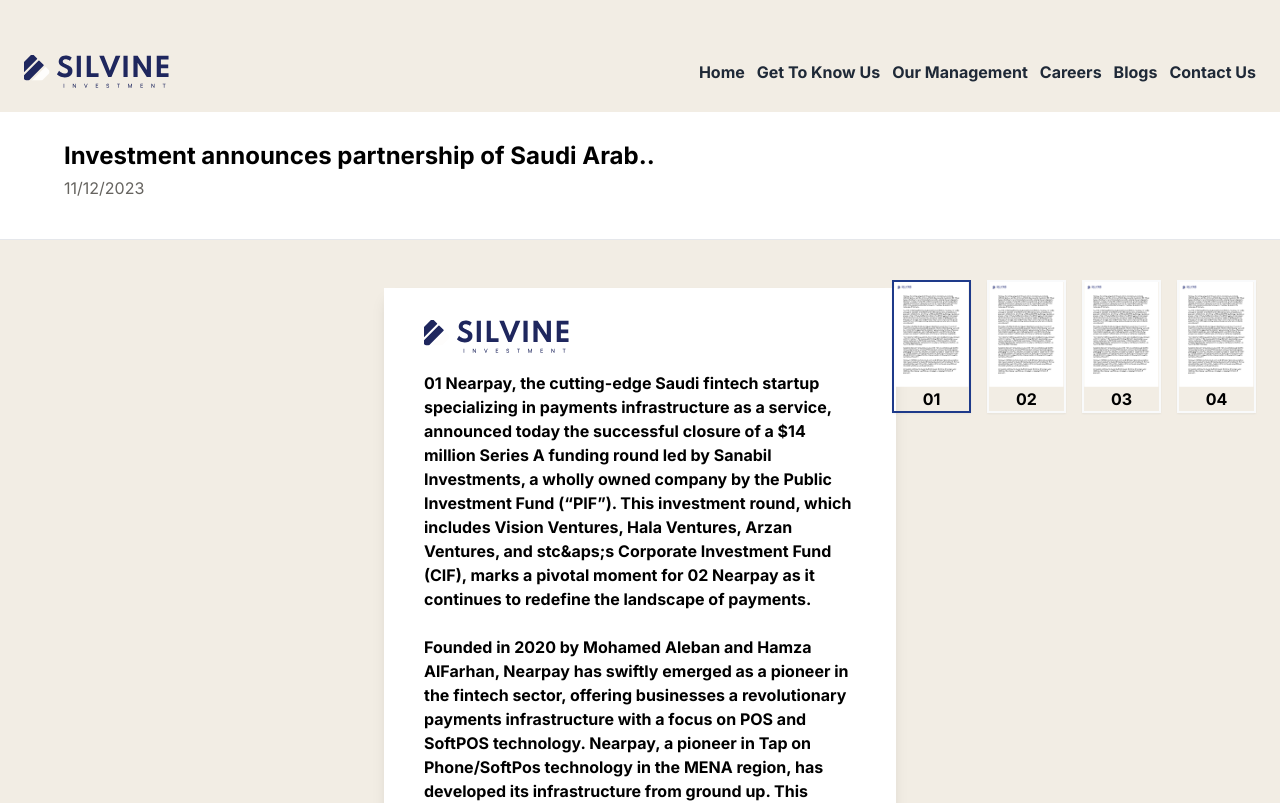
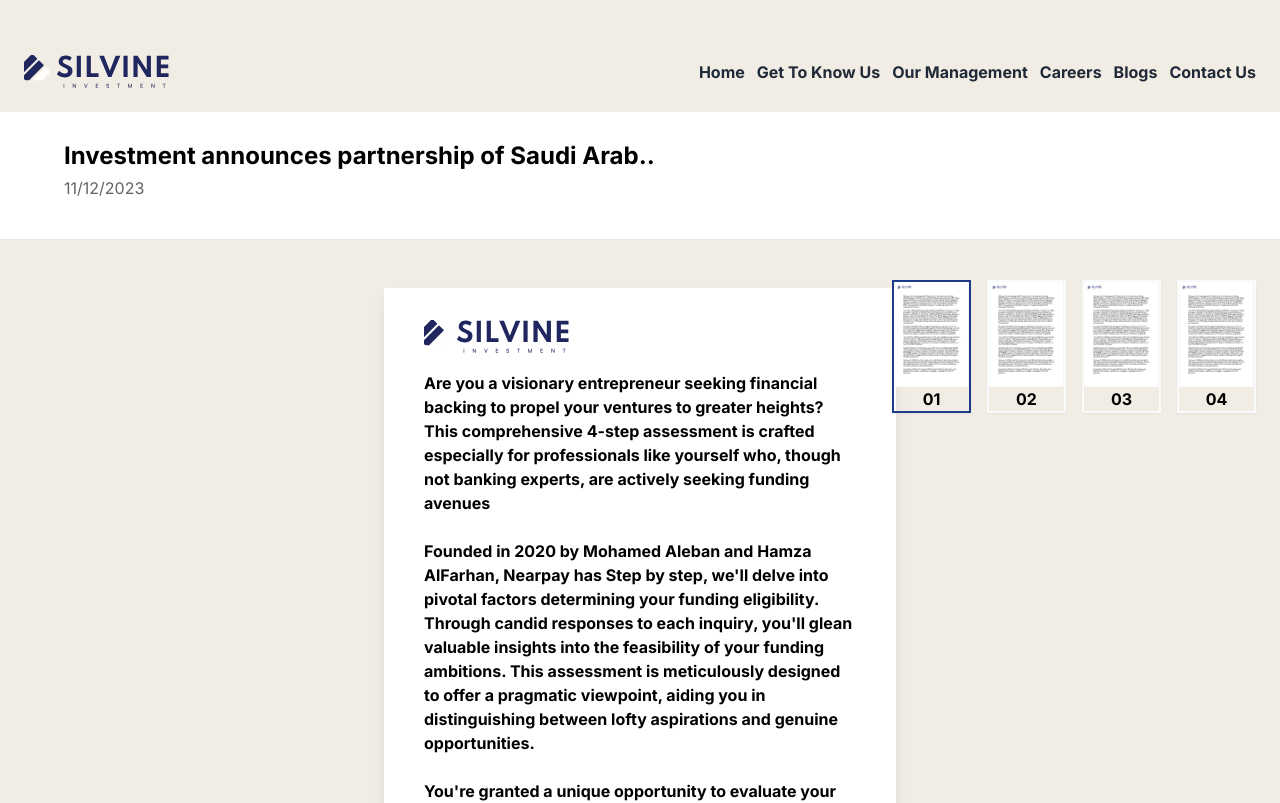
Before and after one commit to Brainaictechnologies/Silvine-abbey, a Next.js app: page /about-us in a window 1280 px wide. Shown: the top 803 px of the page. Built offline with nearby package versions, Linux system fonts and the light colour scheme.

Commit message:
modification

```diff
--- a/app/(route)/blog/page.tsx
+++ b/app/(route)/blog/page.tsx
@@ -2,7 +2,7 @@
 import { useRouter } from "next/navigation";
 import React from "react";
 
-// Define the type for a blog post
+// Define the type for a blog postz
 type BlogPostData = {
   id: string;
   title: string;
@@ -72,7 +72,7 @@
 ];
 
 // Blog page component
-export const SingleBlogPage = () => {
+const SingleBlogPage = () => {
   const router = useRouter();
   return (
     <div className="bg-gray-100 min-h-screen py-12 mt-24">
@@ -105,3 +105,4 @@
     </div>
   );
 };
+export default SingleBlogPage;
--- a/components/Article/Article1.tsx
+++ b/components/Article/Article1.tsx
@@ -4,61 +4,49 @@
   return (
     <div>
       <h4>
-        01 Nearpay, the cutting-edge Saudi fintech startup specializing in
-        payments infrastructure as a service, announced today the successful
-        closure of a $14 million Series A funding round led by Sanabil
-        Investments, a wholly owned company by the Public Investment Fund
-        (“PIF”). This investment round, which includes Vision Ventures, Hala
-        Ventures, Arzan Ventures, and stc&aps;s Corporate Investment Fund (CIF),
-        marks a pivotal moment for 02 Nearpay as it continues to redefine the
-        landscape of payments.
+        Are you a visionary entrepreneur seeking financial backing to propel
+        your ventures to greater heights? This comprehensive 4-step assessment
+        is crafted especially for professionals like yourself who, though not
+        banking experts, are actively seeking funding avenues
         <br />
         <br />
-        Founded in 2020 by Mohamed Aleban and Hamza AlFarhan, Nearpay has
-        swiftly emerged as a pioneer in the fintech sector, offering businesses
-        a revolutionary payments infrastructure with a focus on POS and SoftPOS
-        technology. Nearpay, a pioneer in Tap on Phone/SoftPos technology in the
-        MENA region, has developed its infrastructure from ground up. This
-        innovative solution simplifies accepting payments on any device
-        including phones, tablets, kiosks and handheld devices easier than ever,
-        offering a seamless and secure experience for both merchants and
-        consumers.
+        Founded in 2020 by Mohamed Aleban and Hamza AlFarhan, Nearpay has Step
+        by step, we'll delve into pivotal factors determining your funding
+        eligibility. Through candid responses to each inquiry, you'll glean
+        valuable insights into the feasibility of your funding ambitions. This
+        assessment is meticulously designed to offer a pragmatic viewpoint,
+        aiding you in distinguishing between lofty aspirations and genuine
+        opportunities.
         <br />
         <br />
-        The Series A funding round will empower Nearpay to accelerate its
-        mission of transforming how businesses handle payments. The $14 million
-        funding round will be instrumental in supporting the company&aps;s
-        global expansion plans, advancing technological capabilities, and
-        solidifying Nearpay&aps;s commitment to driving excellence in payments
-        infrastructure with a focus on card present payments.
+        You're granted a unique opportunity to evaluate your funding
+        requirements, reflect on past ventures and their achievements, undergo a
+        financial capability evaluation, and assess your relationship with your
+        bank. Regardless of your responses, tailored advice for professional
+        solutions awaits you. All this can be accomplished with just a few
+        clicks, ensuring you reap the benefits of this invaluable resource.
         <br />
         <br />
-        &quot;Our vision for redefining payments has not only been validated but
-        supercharged with this investment. The road ahead is thrilling, filled
-        with opportunities as we use this momentum to effortlessly revolutionize
-        mobile transactions, creating seamless experiences for businesses and
-        consumers&quot;, said Mohamed Aleban, Co-Founder & CEO of Nearpay.
+        As you progress through this assessment, you'll be presented with three
+        choices for each question, enabling you to articulate your perspectives
+        and beliefs concerning your funding opportunities. Your considered
+        responses will lead you through the test, revealing your stance on
+        securing funding {"–"} whether it's an aspiration or a tangible
+        possibility.
         <br />
         <br />
-        Sanabil Investments spokesperson commented,” We are excited to back
-        NearPay in its journey to enable seamless POS transactions and boost
-        local and regional digital payment evolution. NearPay successfully
-        emerged as a preferred provider for SoftPOS solutions, solving key pain
-        points for its partners and business users. We look forward to
-        supporting the company realize its full potential through its next phase
-        of growth”.
+        Rest assured, your privacy is of utmost importance to us. No personal
+        information or answers provided during this assessment will be stored or
+        recorded. Your responses are strictly utilized to guide you through the
+        evaluation process and furnish you with tailored insights into your
+        funding potential.
         <br />
         <br />
-        Nearpay&aps;s SoftPOS transforms every device with NFC(near field
-        communication) into a secure payment terminal, eliminating the need for
-        extra hardware. This not only streamlines payments but also slashes
-        costs for businesses, presenting an irresistible solution across diverse
-        industries.
-        <br />
-        <br />
-        As Nearpay continues to disrupt the fintech space, the Series A funding
-        round reinforces the company&aps;s position as a key player in shaping
-        the future of payments.
+        Keep in mind that this assessment aims to offer clarity and direction on
+        your journey to obtaining funding. By the end, you'll gain a deeper
+        understanding of your prospects as a legitimate borrower capable of
+        securing the necessary financing. Embark on this journey and explore the
+        promising opportunities that await!
       </h4>
     </div>
   );
--- a/components/Article/Article2.tsx
+++ b/components/Article/Article2.tsx
@@ -1,64 +1,44 @@
+import Link from "next/link";
 import React from "react";
 
 const Article2 = () => {
   return (
     <div>
       <h4>
-        02 Nearpay, the cutting-edge Saudi fintech startup specializing in
-        payments infrastructure as a service, announced today the successful
-        closure of a $14 million Series A funding round led by Sanabil
-        Investments, a wholly owned company by the Public Investment Fund
-        (“PIF”). This investment round, which includes Vision Ventures, Hala
-        Ventures, Arzan Ventures, and stc&apos;s Corporate Investment Fund
-        (CIF), marks a pivotal moment for 02 Nearpay as it continues to redefine
-        the landscape of payments.
+        02 We serve established financial institutions and companies as our
+        clients. In our assessment process, clients demonstrate a company's
+        financial background by providing audited accounts and showcasing the
+        revenues from the previous year. It is anticipated that the revenues
+        from the previous year (whether personal, corporate, or combined)
+        surpass the face value of the required Collateral Guarantee service,
+        which can be verified through audited accounts.
         <br />
         <br />
-        Founded in 2020 by Mohamed Aleban and Hamza AlFarhan, Nearpay has
-        swiftly emerged as a pioneer in the fintech sector, offering businesses
-        a revolutionary payments infrastructure with a focus on POS and SoftPOS
-        technology. Nearpay, a pioneer in Tap on Phone/SoftPos technology in the
-        MENA region, has developed its infrastructure from ground up. This
-        innovative solution simplifies accepting payments on any device
-        including phones, tablets, kiosks and handheld devices easier than ever,
-        offering a seamless and secure experience for both merchants and
-        consumers.
-        <br />
-        <br />
-        The Series A funding round will empower Nearpay to accelerate its
-        mission of transforming how businesses handle payments. The $14 million
-        funding round will be instrumental in supporting the company&apos;s
-        global expansion plans, advancing technological capabilities, and
-        solidifying Nearpay&apos;s commitment to driving excellence in payments
-        infrastructure with a focus on card present payments.
-        <br />
-        <br />
-        &quot;Our vision for redefining payments has not only been validated but
-        supercharged with this investment. The road ahead is thrilling, filled
-        with opportunities as we use this momentum to effortlessly revolutionize
-        mobile transactions, creating seamless experiences for businesses and
-        consumers&quot;, said Mohamed Aleban, Co-Founder & CEO of Nearpay.
-        <br />
-        <br />
-        Sanabil Investments spokesperson commented,” We are excited to back
-        NearPay in its journey to enable seamless POS transactions and boost
-        local and regional digital payment evolution. NearPay successfully
-        emerged as a preferred provider for SoftPOS solutions, solving key pain
-        points for its partners and business users. We look forward to
-        supporting the company realize its full potential through its next phase
-        of growth”.
-        <br />
-        <br />
-        Nearpay&apos;s SoftPOS transforms every device with NFC(near field
-        communication) into a secure payment terminal, eliminating the need for
-        extra hardware. This not only streamlines payments but also slashes
-        costs for businesses, presenting an irresistible solution across diverse
-        industries.
-        <br />
-        <br />
-        As Nearpay continues to disrupt the fintech space, the Series A funding
-        round reinforces the company&apos;s position as a key player in shaping
-        the future of payments.
+        Our clients are backed by reputable banks. The borrower's bank serves as
+        the custodian for the lender of the securities for the agreed-upon
+        duration. The borrower's bank must support the transaction with an
+        irrevocable financial commitment to pay an agreed lending fee upon
+        delivery and verification of the Collateral Guarantee and to serve as
+        the custodian for the lender of the securities for the agreed-upon
+        period. The client&apos;s bank offers four conditional payment options
+        for receiving the Collateral Guarantee service: (A) Conditional
+        Irrevocable Pay Order (ICPO) endorsed by the borrower's bank, (B)
+        Unconditional Promissory Note payable within 180 days and endorsed by
+        the receiving bank, (C) Conditional payment via SWIFT MT103, (D)
+        Conditional Documentary Credit sent via SWIFT MT 700. Key Points to
+        Remember:
+        <ul className="list-none ">
+          <li>
+            - The Borrower must meet qualification criteria, and their company
+            must demonstrate substance.
+          </li>
+          <li>
+            - The Borrower's bank must issue a conditional payment commitment.
+          </li>
+        </ul>
+        <Link href={`tel: +234 703 531 0665`} className="mt-4 inline-block">
+          Schedule a call
+        </Link>
       </h4>
     </div>
   );
--- a/components/Article/Article3.tsx
+++ b/components/Article/Article3.tsx
@@ -4,61 +4,58 @@
   return (
     <div>
       <h4>
-        03 Nearpay, the cutting-edge Saudi fintech startup specializing in
-        payments infrastructure as a service, announced today the successful
-        closure of a $14 million Series A funding round led by Sanabil
-        Investments, a wholly owned company by the Public Investment Fund
-        (“PIF”). This investment round, which includes Vision Ventures, Hala
-        Ventures, Arzan Ventures, and stc&apos;s Corporate Investment Fund
-        (CIF), marks a pivotal moment for 02 Nearpay as it continues to redefine
-        the landscape of payments.
+        <p className="text-lg">
+          We are a trusted SWIFT service provider offering a range of financial
+          instruments to empower your business:
+        </p>
+        <ul className="list-disc ml-6">
+          <li>
+            Bank Guarantees (BG): Secure vital transactions with guaranteed
+            payment from a top-tier bank.
+          </li>
+          <li>
+            Corporate Guarantees (CG): Leverage the financial strength of your
+            parent company or subsidiaries.
+          </li>
+          <li>
+            Standby Letters of Credit (SBLC): Guarantee payment obligations in
+            case of non-performance by a trading partner.
+          </li>
+          <li>
+            Documentary Letters of Credit (LC & DLC): Facilitate secure
+            international trade transactions.
+          </li>
+          <li>
+            Warranties (Avals): Obtain additional financial backing for your
+            projects.
+          </li>
+        </ul>
+        <p>Streamline Your Transaction with Expert Guidance </p>
         <br />
         <br />
-        Founded in 2020 by Mohamed Aleban and Hamza AlFarhan, Nearpay has
-        swiftly emerged as a pioneer in the fintech sector, offering businesses
-        a revolutionary payments infrastructure with a focus on POS and SoftPOS
-        technology. Nearpay, a pioneer in Tap on Phone/SoftPos technology in the
-        MENA region, has developed its infrastructure from ground up. This
-        innovative solution simplifies accepting payments on any device
-        including phones, tablets, kiosks and handheld devices easier than ever,
-        offering a seamless and secure experience for both merchants and
-        consumers.
-        <br />
-        <br />
-        The Series A funding round will empower Nearpay to accelerate its
-        mission of transforming how businesses handle payments. The $14 million
-        funding round will be instrumental in supporting the company&apos;s
-        global expansion plans, advancing technological capabilities, and
-        solidifying Nearpay&apos;s commitment to driving excellence in payments
-        infrastructure with a focus on card present payments.
-        <br />
-        <br />
-        &quot;Our vision for redefining payments has not only been validated but
-        supercharged with this investment. The road ahead is thrilling, filled
-        with opportunities as we use this momentum to effortlessly revolutionize
-        mobile transactions, creating seamless experiences for businesses and
-        consumers&quot;, said Mohamed Aleban, Co-Founder & CEO of Nearpay.
-        <br />
-        <br />
-        Sanabil Investments spokesperson commented,” We are excited to back
-        NearPay in its journey to enable seamless POS transactions and boost
-        local and regional digital payment evolution. NearPay successfully
-        emerged as a preferred provider for SoftPOS solutions, solving key pain
-        points for its partners and business users. We look forward to
-        supporting the company realize its full potential through its next phase
-        of growth”.
-        <br />
-        <br />
-        Nearpay&apos;s SoftPOS transforms every device with NFC(near field
-        communication) into a secure payment terminal, eliminating the need for
-        extra hardware. This not only streamlines payments but also slashes
-        costs for businesses, presenting an irresistible solution across diverse
-        industries.
-        <br />
-        <br />
-        As Nearpay continues to disrupt the fintech space, the Series A funding
-        round reinforces the company&apos;s position as a key player in shaping
-        the future of payments.
+        <p>
+          Do you have an immediate transaction requiring a secure financial
+          instrument?
+        </p>
+        Our team of experts is here to help. If you feel you meet the
+        qualifications, contact us to schedule an initial call. We'll work with
+        you to find the best solution for your specific needs and ensure a
+        smooth and efficient process.
+        <p>Why Choose Us?</p>
+        <ul className=" ml-7 list-disc">
+          <li>
+            Seamless SWIFT Integration: We ensure secure and reliable
+            communication with international banks.
+          </li>
+          <li>
+            Experienced Professionals: Benefit from our in-depth knowledge of
+            financial instruments and international trade.
+          </li>
+          <li>
+            Personalized Service: We take the time to understand your business
+            and tailor our solutions accordingly.
+          </li>
+        </ul>
       </h4>
     </div>
   );
```
Also changed, not shown: app/(route)/blog/[blog]/page.tsx (+7 -39 lines), app/(route)/page.tsx (+40 -13 lines), components/Hero/Hero.tsx (+10 -9 lines), components/Our-leaders/Leaders.tsx (+17 -0 lines).
